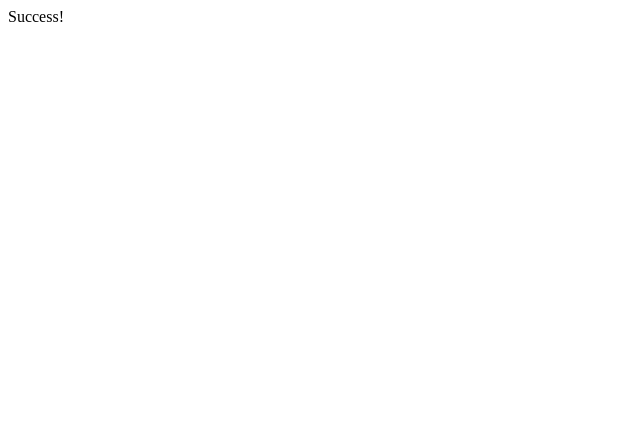
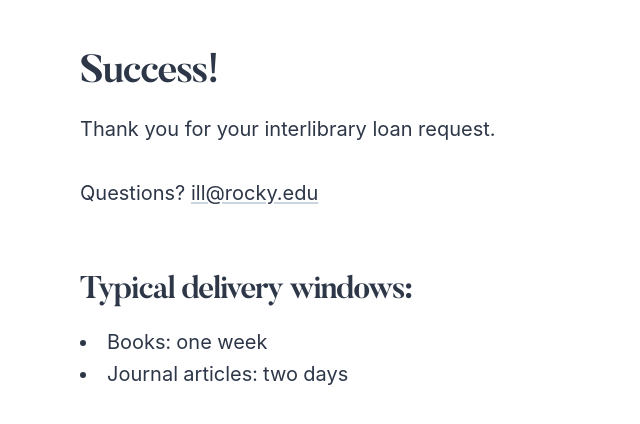
Before and after one commit to BradCoffield/rmc-library-interlibrary-loan-form, a Gatsby site: page /success in a window 1280 px wide. Shown: the whole page, without its empty margins (0-640 px from the left). Built offline with nearby package versions, Linux system fonts and the light colour scheme; Gatsby itself is replaced by a stand-in of ours.

Commit message:
Styling, mostly

```diff
--- a/src/pages/success.js
+++ b/src/pages/success.js
@@ -1,6 +1,18 @@
 import * as React from "react";
+import '../styles.css'
 const SuccessPage = () => {
-  return <div>Success!</div>;
+  return <div>
+    <h2>Success!</h2>
+    <p style={{fontSize:"20px", lineHeight: "2rem"}}>Thank you for your interlibrary loan request. <br /><br /> Questions? <a href="mailto:ill@rocky.edu">ill@rocky.edu</a>
+    <br /><br />
+    <h3>Typical delivery windows:</h3>
+    <ul>
+
+      <li>Books: one week</li>
+      <li>Journal articles: two days</li>
+    </ul>
+    </p>
+  </div>;
 };
 
 export default SuccessPage;
--- a/src/components/styles.css
+++ b/src/styles.css
@@ -1,6 +1,6 @@
 @font-face {
   font-family: butlerBold;
-  src: url('../fonts/Butler-Bold.woff2');
+  src: url('./fonts/Butler-Bold.woff2');
 }
 
 h1, h2, h3, h4, h5 {
```
Also changed, not shown: src/components/interlibrary-loan-form.js (+7 -7 lines), src/pages/error.js (+8 -1 lines).
